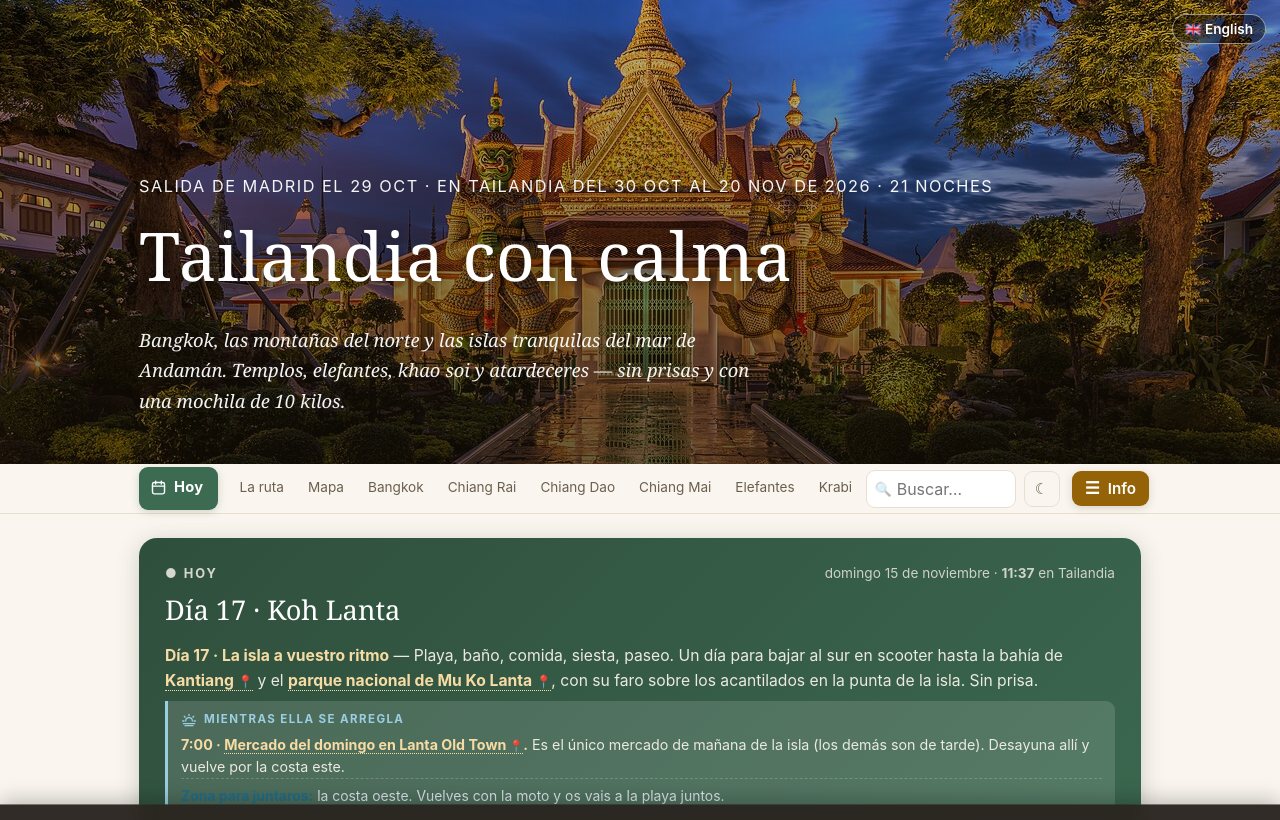
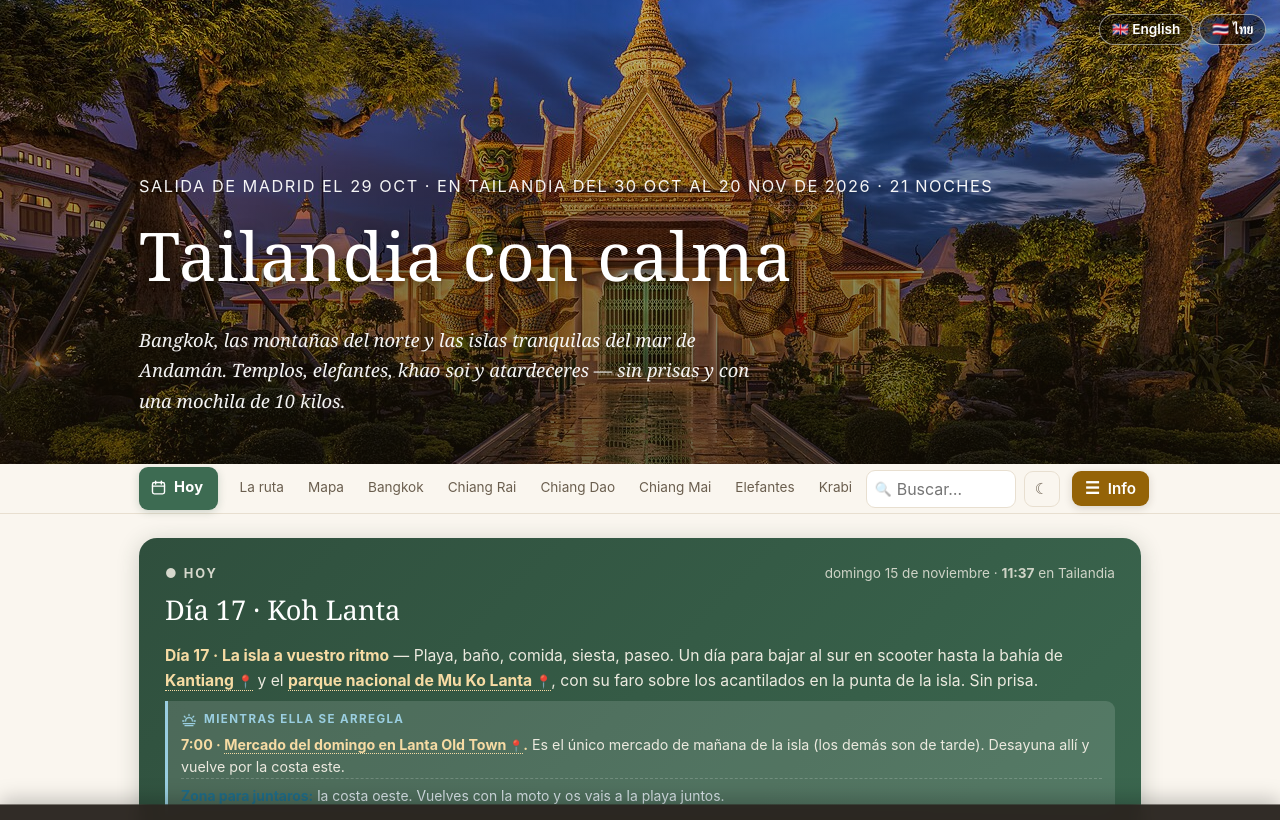
Before and after one commit to iaadileli/viaje-tailandia-2026, a plain HTML site: page index.html in a window 1280 px wide. Shown: the top 820 px of the page. Drawn offline with Linux system fonts and the light colour scheme; no server answers.

Commit message:
Versión en tailandés: bandera 🇹🇭 junto a la inglesa (y en Info), traducción automática de Google; caché v29
Co-Authored-By: Claude Opus 5.5 <noreply@anthropic.com>
Claude-Session: https://claude.ai/code/session_01X97AJF5whP5yR3rTR6vR6j

```diff
--- a/index.html
+++ b/index.html
@@ -476,7 +476,8 @@
   .rebajando{position:fixed;left:50%;bottom:18px;transform:translateX(-50%);z-index:60;max-width:92vw;
     background:#2b2620;color:#faf6ef;border-radius:12px;padding:11px 16px;font-size:.9rem;
     font-family:-apple-system,'Segoe UI',sans-serif;box-shadow:0 4px 18px rgba(0,0,0,.25)}
-  .idioma{position:absolute;top:14px;right:14px;z-index:2;background:rgba(0,0,0,.45);color:#fff;text-decoration:none;
+  .idiomas{position:absolute;top:14px;right:14px;z-index:2;display:flex;gap:6px}
+  .idioma{background:rgba(0,0,0,.45);color:#fff;text-decoration:none;
     border:1px solid rgba(255,255,255,.5);border-radius:20px;padding:6px 12px;font:600 .85rem -apple-system,'Segoe UI',sans-serif}
   .tema-btn{flex:0 0 auto;background:none;border:1px solid var(--linea);border-radius:9px;
     width:36px;height:36px;font-size:.95rem;cursor:pointer;margin-left:8px;color:var(--tinta2)}
@@ -861,7 +862,7 @@
 <body>
 
 <header class="hero">
-  <a class="idioma" data-idioma href="https://iaadileli-github-io.translate.goog/viaje-tailandia-2026/?_x_tr_sl=es&amp;_x_tr_tl=en&amp;_x_tr_hl=en&amp;_x_tr_pto=wapp">🇬🇧 English</a>
+  <div class="idiomas"><a class="idioma" data-idioma="en" href="https://iaadileli-github-io.translate.goog/viaje-tailandia-2026/?_x_tr_sl=es&amp;_x_tr_tl=en&amp;_x_tr_hl=en&amp;_x_tr_pto=wapp">🇬🇧 English</a><a class="idioma" data-idioma="th" href="https://iaadileli-github-io.translate.goog/viaje-tailandia-2026/?_x_tr_sl=es&amp;_x_tr_tl=th&amp;_x_tr_hl=th&amp;_x_tr_pto=wapp">🇹🇭 ไทย</a></div>
   <div class="hero-inner">
     <div class="fechas">Salida de Madrid el 29 oct · en Tailandia del 30 oct al 20 nov de 2026 · 21 noches</div>
     <h1>Tailandia con calma</h1>
@@ -894,7 +895,8 @@
   </button>
   <div class="menu-panel" id="menuInfo">
     <button id="temaMenu" class="tema-en-menu">☾ Modo oscuro</button>
-    <a href="https://iaadileli-github-io.translate.goog/viaje-tailandia-2026/?_x_tr_sl=es&amp;_x_tr_tl=en&amp;_x_tr_hl=en&amp;_x_tr_pto=wapp" data-idioma onclick="cerrarMenuInfo()">🇬🇧 Read it in English</a>
+    <a href="https://iaadileli-github-io.translate.goog/viaje-tailandia-2026/?_x_tr_sl=es&amp;_x_tr_tl=en&amp;_x_tr_hl=en&amp;_x_tr_pto=wapp" data-idioma="en" onclick="cerrarMenuInfo()">🇬🇧 Read it in English</a>
+    <a href="https://iaadileli-github-io.translate.goog/viaje-tailandia-2026/?_x_tr_sl=es&amp;_x_tr_tl=th&amp;_x_tr_hl=th&amp;_x_tr_pto=wapp" data-idioma="th" onclick="cerrarMenuInfo()">🇹🇭 อ่านเป็นภาษาไทย</a>
     <div class="cab">Sobre la marcha</div>
     <a href="#calendario" onclick="cerrarMenuInfo()">📅 Calendario del viaje</a>
     <a href="#hablar" onclick="cerrarMenuInfo()">🗣️ Hablar tailandés</a>
@@ -4306,16 +4308,20 @@ function avisaNueva(reg){
 })();
 </script>
 <script>
-/* ---------- IDIOMA: la versión en inglés es la traducción automática de Google (translate.goog) ---------- */
+/* ---------- IDIOMA: inglés y tailandés son la traducción automática de Google (translate.goog) ---------- */
 (function(){
-  var enIngles = /translate\.goog$/.test(location.hostname);
   var ES = 'https://iaadileli.github.io/viaje-tailandia-2026/';
-  var EN = 'https://iaadileli-github-io.translate.goog/viaje-tailandia-2026/?_x_tr_sl=es&_x_tr_tl=en&_x_tr_hl=en&_x_tr_pto=wapp';
+  function url(l){ return 'https://iaadileli-github-io.translate.goog/viaje-tailandia-2026/?_x_tr_sl=es&_x_tr_tl=' + l + '&_x_tr_hl=' + l + '&_x_tr_pto=wapp'; }
+  // en qué idioma se está viendo ahora (vacío = la web original, en español)
+  var ahora = /translate\.goog$/.test(location.hostname) ? ((location.search.match(/_x_tr_tl=([a-z-]+)/i) || [])[1] || 'en') : '';
   document.querySelectorAll('[data-idioma]').forEach(function(a){
-    a.setAttribute('translate', 'no');          // que Google no traduzca la propia bandera
+    var l = a.dataset.idioma;
+    a.setAttribute('translate', 'no');          // que Google no traduzca las propias banderas
     a.classList.add('notranslate');
-    if (enIngles) { a.href = ES; a.textContent = a.classList.contains('idioma') ? '🇪🇸 Español' : '🇪🇸 Volver al español'; }
-    a.addEventListener('click', function(){ a.href = (enIngles ? ES : EN) + location.hash; });
+    var vuelve = (l === ahora);                  // la bandera del idioma actual pasa a ser «volver al español»
+    if (vuelve) a.textContent = a.classList.contains('idioma') ? '🇪🇸 Español' : '🇪🇸 Volver al español';
+    a.href = vuelve ? ES : url(l);
+    a.addEventListener('click', function(){ a.href = (vuelve ? ES : url(l)) + location.hash; });
   });
 })();
 </script>
--- a/sw.js
+++ b/sw.js
@@ -1,4 +1,4 @@
-const CACHE = 'tailandia2026-v28';
+const CACHE = 'tailandia2026-v29';
 const RECURSOS = [
   './',
   'index.html',
```
